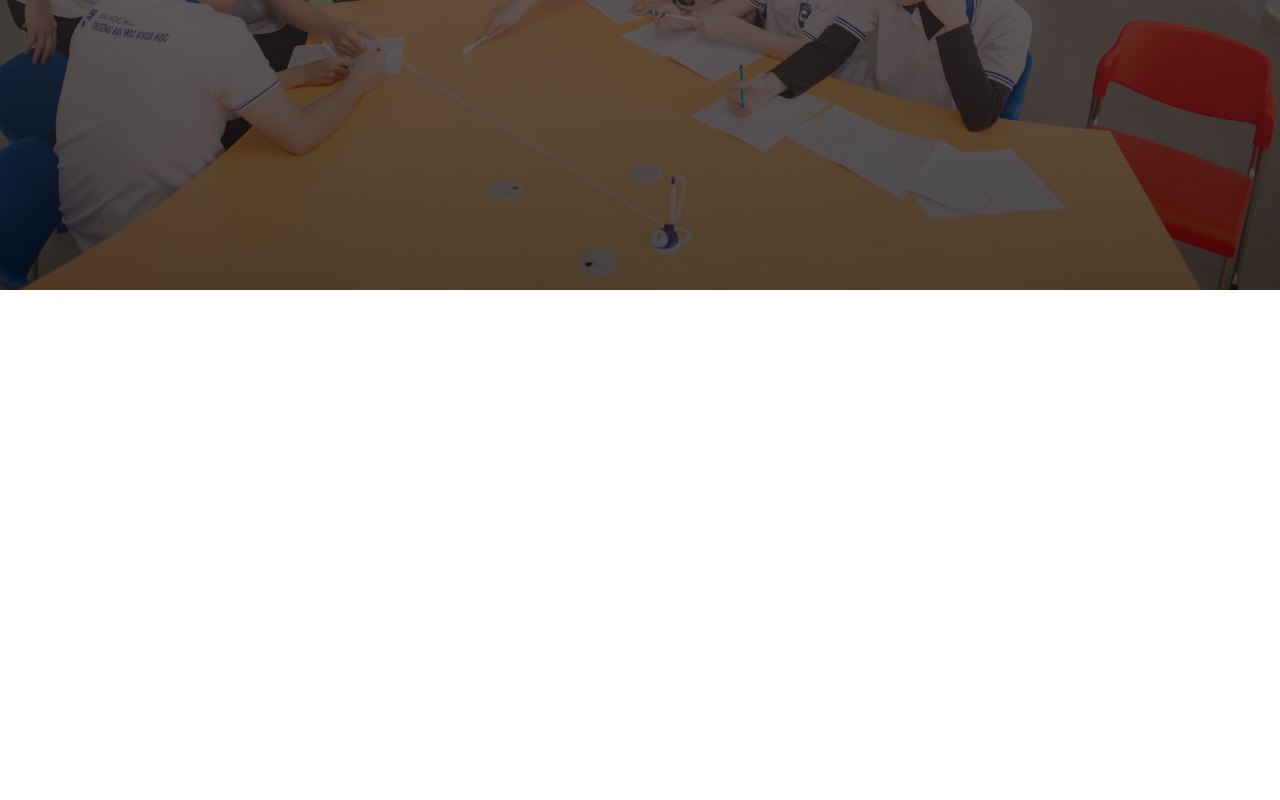
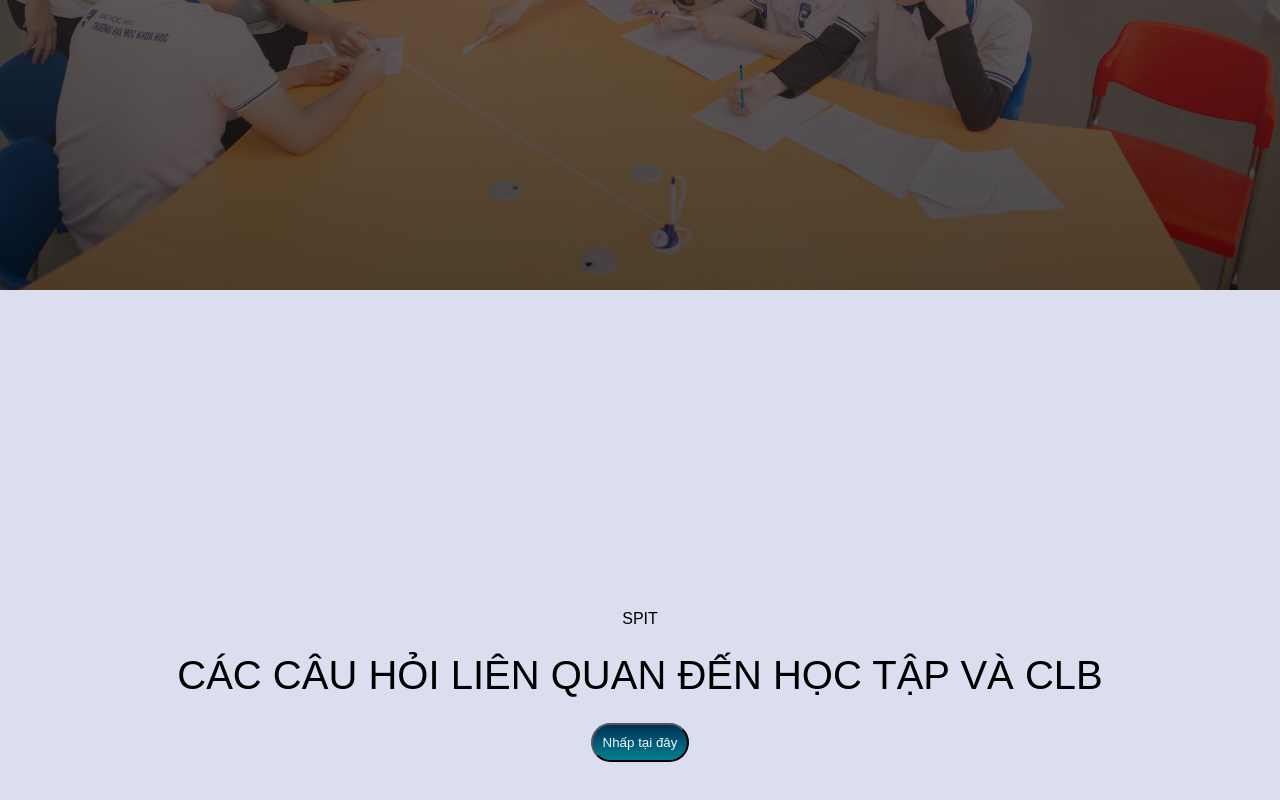
Before and after one commit to Bach-Thi-Thien-Thanh/TeamBanhTrangNe_FE, a plain HTML site: page index.html in a window 1280 px wide. Shown: the part 510-1310 px from the top of the page. Before the commit the page ends 800 px from the top, so only its background shows below. Drawn offline with Linux system fonts and the light colour scheme.

Commit message:
Them nhanh Phong

```diff
--- a/index.html
+++ b/index.html
@@ -60,5 +60,11 @@
             navLinks.style.right="-200px";
         }
     </script>
+    <!-- Semi_Footer-->
+    <section class="Semi_Footer">
+        <h6>SPIT</h6>
+        <h1>CÁC CÂU HỎI LIÊN QUAN ĐẾN HỌC TẬP VÀ CLB</h1>
+        <button>Nhấp tại đây</button>
+    </section>
 </body>
 </html>
--- a/trangchu.css
+++ b/trangchu.css
@@ -123,6 +123,11 @@ nav .fa-bars{
     .nav-links ul{
         padding: 20px;
     }
+    .nav-links ul li a:hover{
+        color:  #003056;
+        size: 20px;
+
+    }
     .nav-links i {
         padding: 20px;
     }
@@ -131,3 +136,30 @@ nav .fa-bars{
         width:50px ; height: auto;
     }
 }
+.Semi_Footer {
+    width: 100%;
+    text-align: center;
+    padding: 300px 0;
+    background-color:rgba(219,222,238,1);
+
+}
+.Semi_Footer h6 {
+    margin-bottom: 25px;
+    margin-top: 20px;
+    font-weight: 600;
+    font: 1em sans-serif;
+}
+.Semi_Footer h1 {
+    margin-bottom: 25px;
+    margin-top: 20px;
+    font-weight: 600;
+    font: 2.5em sans-serif;
+    margin-left: 8%;
+    margin-right: 8%;
+}
+.Semi_Footer button {
+    padding: 10px;
+    border-radius: 20px;
+    color: aliceblue;
+    background: linear-gradient(#003056,#028090);
+}
```
